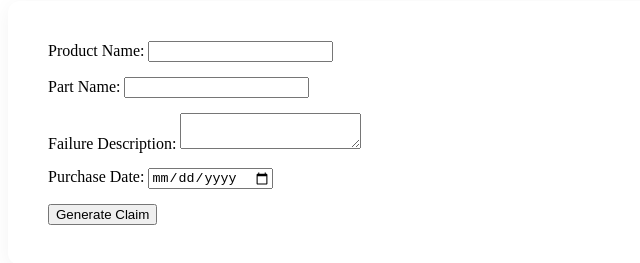
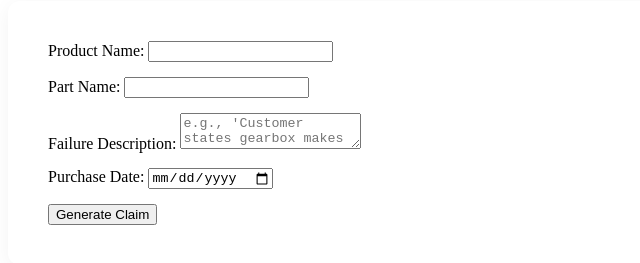
Before and after one commit to ksganesh-100/warranty-claim-assistant, a plain HTML site: page index.html in a window 1280 px wide. Shown: the part 79-342 px from the top of the page, without its empty margins (0-640 px from the left). Drawn offline with Linux system fonts and the light colour scheme.

Commit message:
Update index.html
Instead of generic "Failure Description," guide the user with examples that reflect common warranty reporting practices.

```diff
--- a/index.html
+++ b/index.html
@@ -26,7 +26,8 @@
 
                 <div class="form-group">
                     <label for="failure">Failure Description:</label>
-                    <textarea id="failure" name="failure" required></textarea>
+                    <textarea id="failure" name="failure" required
+                        placeholder="e.g., 'Customer states gearbox makes a grinding noise shifting into 3rd gear intermittently.', 'Hydraulic fluid leak observed near cylinder rod, affecting lift operation.'"></textarea>
                 </div>
 
                 <div class="form-group">
```
